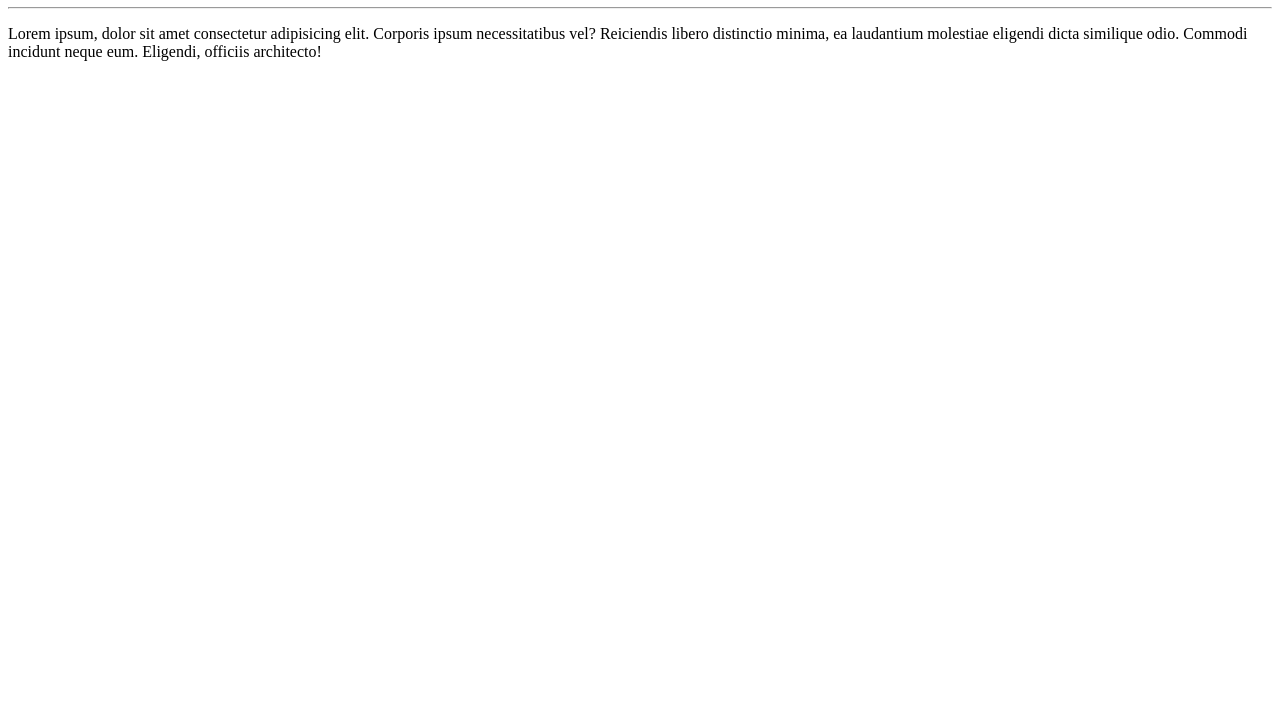
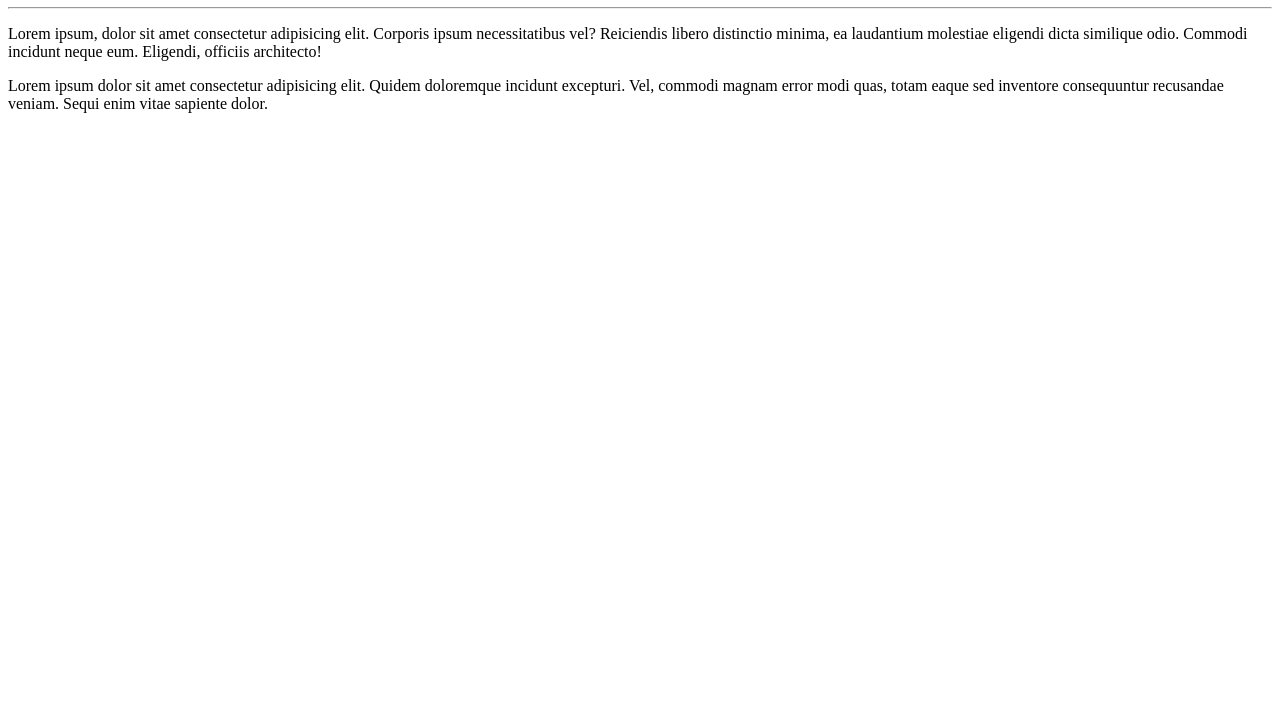
Before and after one commit to dev-LBAM/new-repository, a plain HTML site: page index.html in a window 1280 px wide. Shown: the part 73-800 px from the top of the page. Drawn offline with Linux system fonts and the light colour scheme.

Commit message:
Added new paragraph

```diff
--- a/index.html
+++ b/index.html
@@ -9,5 +9,6 @@
     <h1>Hello, World!</h1>
     <hr>
     <p>Lorem ipsum, dolor sit amet consectetur adipisicing elit. Corporis ipsum necessitatibus vel? Reiciendis libero distinctio minima, ea laudantium molestiae eligendi dicta similique odio. Commodi incidunt neque eum. Eligendi, officiis architecto!</p>
+    <p>Lorem ipsum dolor sit amet consectetur adipisicing elit. Quidem doloremque incidunt excepturi. Vel, commodi magnam error modi quas, totam eaque sed inventore consequuntur recusandae veniam. Sequi enim vitae sapiente dolor.</p>
 </body>
 </html>
```
